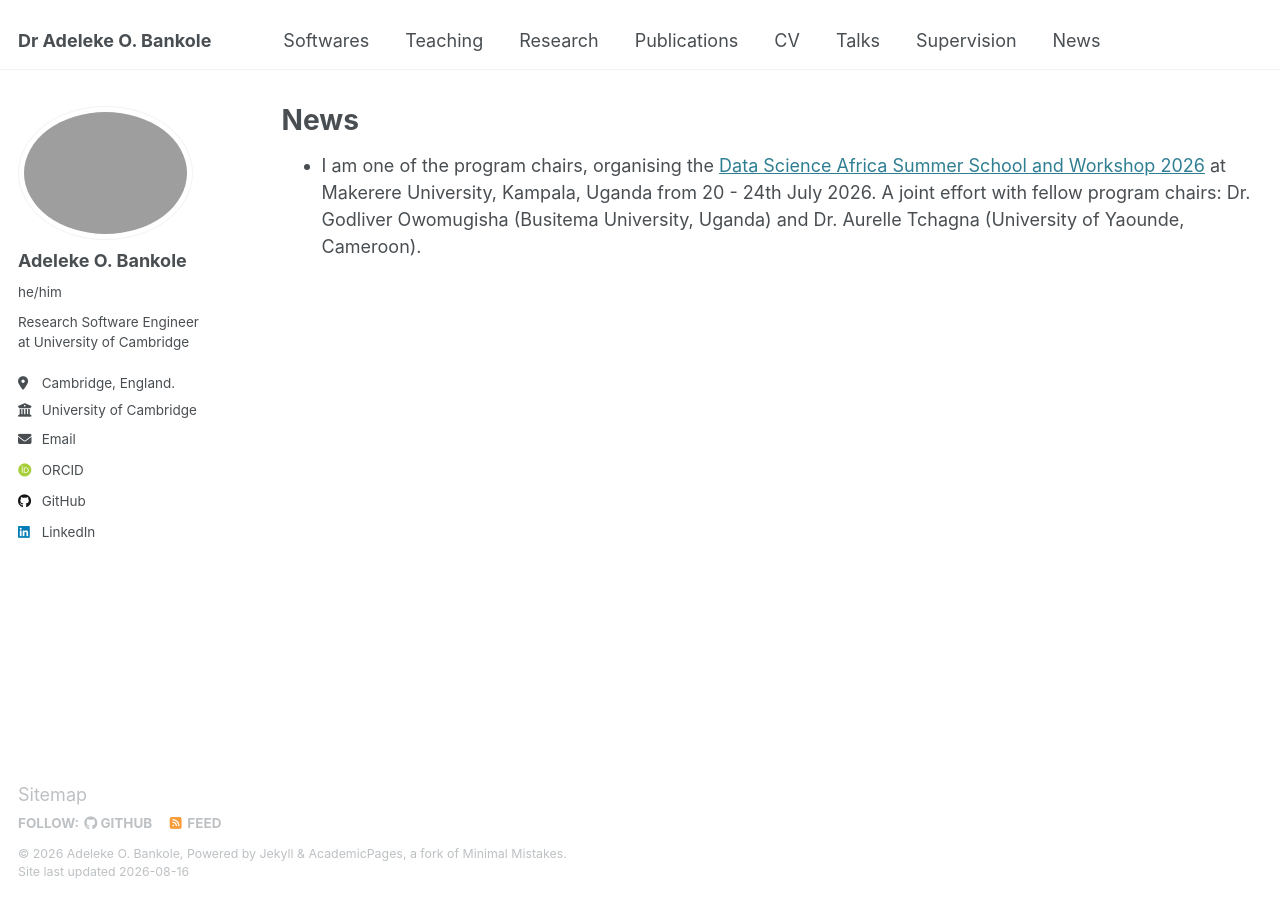
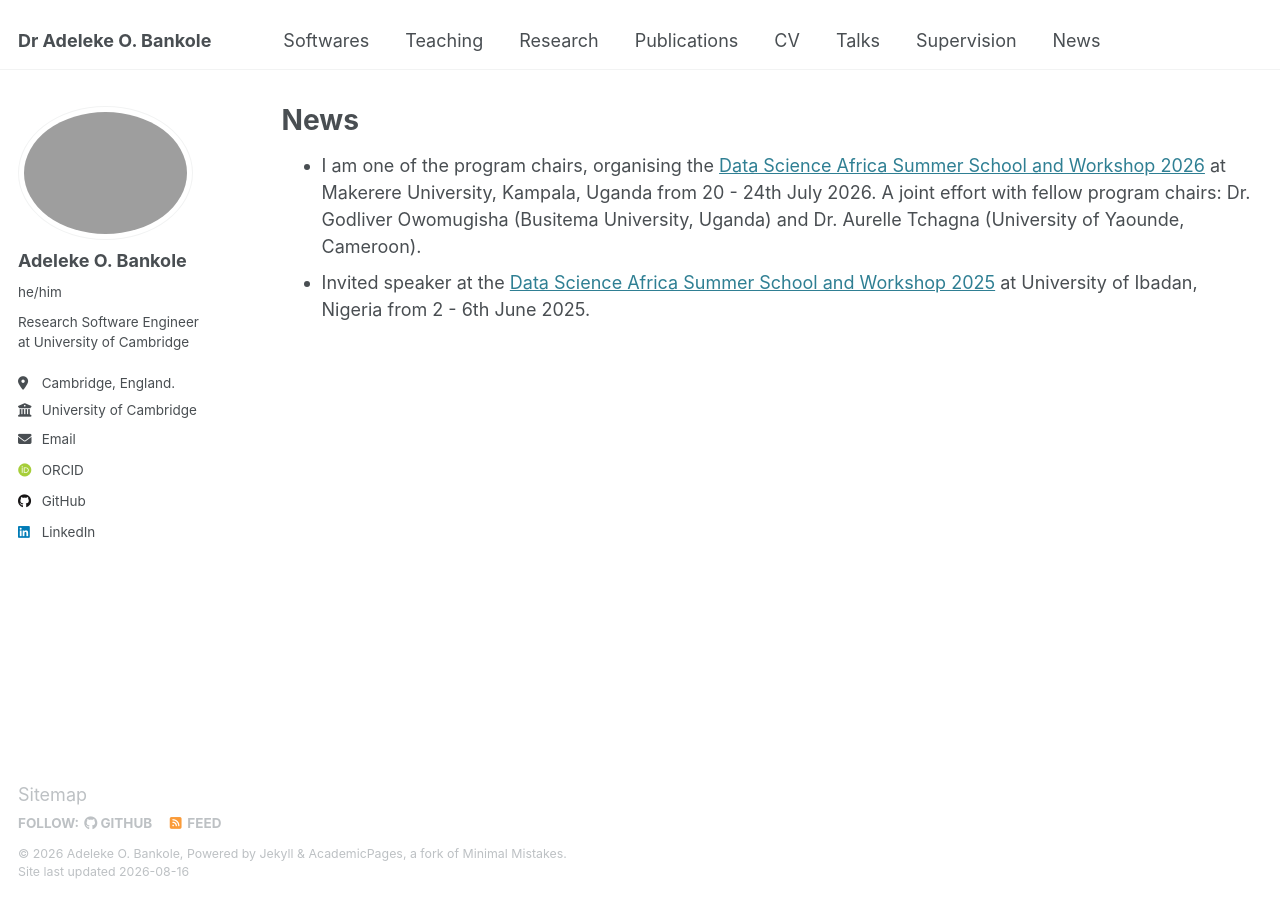
Before and after one commit to AdelekeBankole/adelekebankole.github.io, a Jekyll site: the page built from _news/news.md, in a window 1280 px wide. Built offline with Jekyll 4.4.1, drawn with Linux system fonts in a browser that asks for light colours; some web fonts are replaced.

Commit message:
Update news

```diff
--- a/_news/news.md
+++ b/_news/news.md
@@ -5,3 +5,4 @@ permalink: /news/
 author_profile: true
 ---
 * I am one of the program chairs, organising the [Data Science Africa Summer School and Workshop 2026](https://www.datascienceafrica.org/dsa-2026) at Makerere University, Kampala, Uganda from 20 - 24th July 2026. A joint effort with fellow program chairs: Dr. Godliver Owomugisha (Busitema University, Uganda) and Dr. Aurelle Tchagna (University of Yaounde, Cameroon).
+* Invited speaker at the [Data Science Africa Summer School and Workshop 2025](https://www.datascienceafrica.org/dsa-2025) at University of Ibadan, Nigeria from 2 - 6th June 2025.
```
